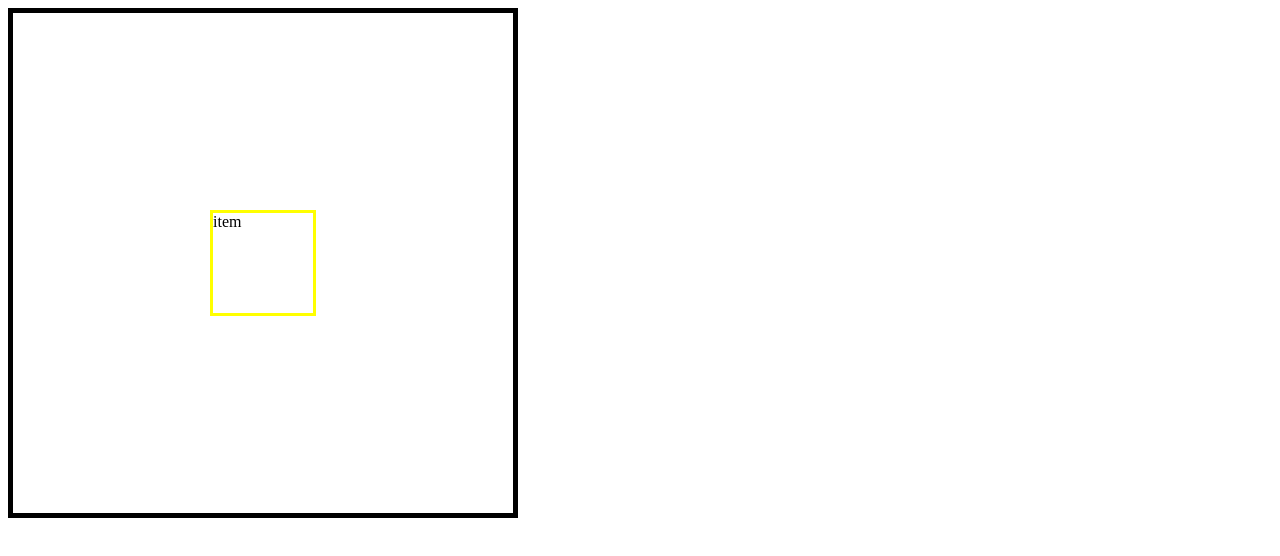
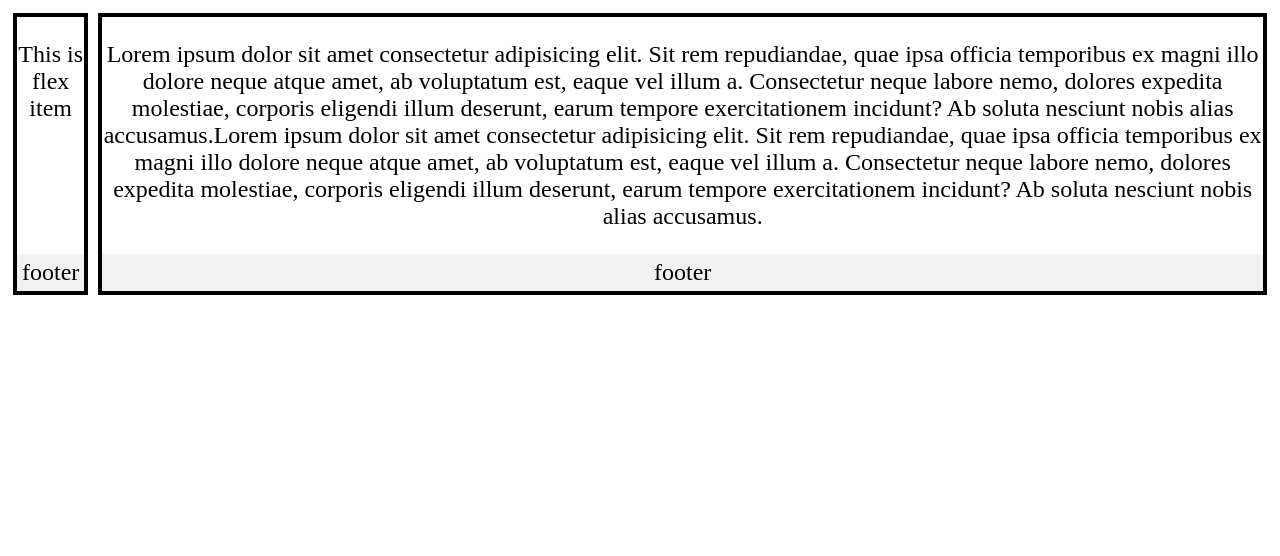
Before and after one commit to devmalsha/playground, a plain HTML site: page flexbox.html in a window 1280 px wide. Drawn offline with Linux system fonts and the light colour scheme.

Commit message:
Test flexbox variable heights

```diff
--- a/flexbox.html
+++ b/flexbox.html
@@ -8,8 +8,32 @@
     <link rel="stylesheet" href="style.css" />
   </head>
   <body>
-    <div class="container">
-      <div class="item">item</div>
+    <div class="cards">
+      <div class="card">
+        <div class="body">
+          <p>This is flex item</p>
+        </div>
+        <div class="footer"> footer</div>
+        </div>
+        <div class="card">
+          <div class="body">
+            <p>
+              Lorem ipsum dolor sit amet consectetur adipisicing elit. Sit rem
+              repudiandae, quae ipsa officia temporibus ex magni illo dolore
+              neque atque amet, ab voluptatum est, eaque vel illum a.
+              Consectetur neque labore nemo, dolores expedita molestiae,
+              corporis eligendi illum deserunt, earum tempore exercitationem
+              incidunt? Ab soluta nesciunt nobis alias accusamus.Lorem ipsum dolor sit amet consectetur adipisicing elit. Sit rem
+              repudiandae, quae ipsa officia temporibus ex magni illo dolore
+              neque atque amet, ab voluptatum est, eaque vel illum a.
+              Consectetur neque labore nemo, dolores expedita molestiae,
+              corporis eligendi illum deserunt, earum tempore exercitationem
+              incidunt? Ab soluta nesciunt nobis alias accusamus.
+            </p>
+          </div>
+          <div class="footer">footer</div>
+        </div>
+      </div>
     </div>
   </body>
 </html>
--- a/style.css
+++ b/style.css
@@ -1,14 +1,21 @@
-.container {
-  border: 5px solid black;
-  width: 500px;
-  height: 500px;
+.cards {
   display: flex;
-  justify-content: center;
-  align-items: center;
 }
 
-.item {
-  width: 100px;
-  height: 100px;
-  border: 3px solid yellow;
+.card {
+  display: flex;
+  flex-direction: column;
+  text-align: center;
+  border: 4px solid black;
+  margin: 5px;
+  font-size: 1.5rem;
 }
+
+.card .footer {
+  background-color: #f1f1f1;
+  padding: 5px;
+}
+
+.card .body {
+  flex: 1;
+}
```
